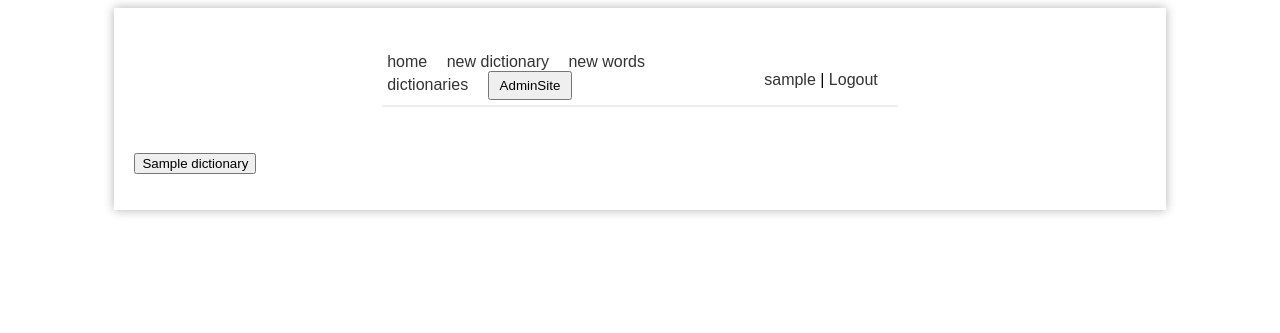
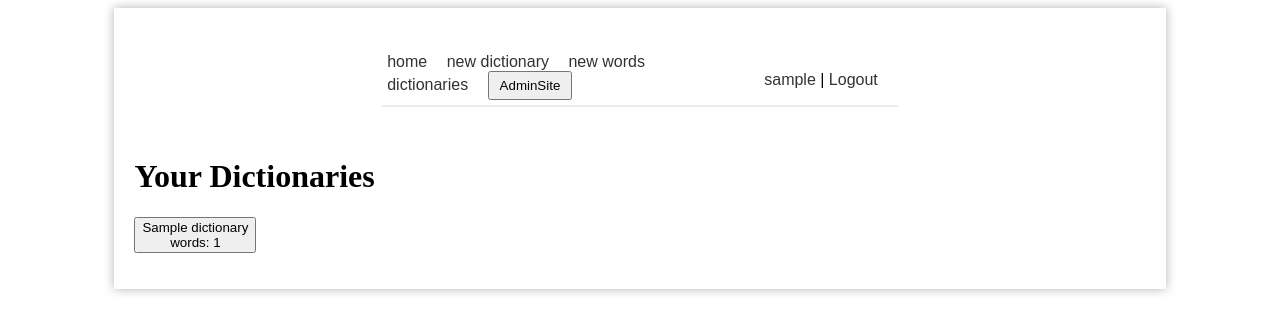
Before and after one commit to F-redy/assistant_in_learning_new_words, a Django app: page /words/show-dictionaries/ in a window 1280 px wide. Shown: the top 333 px of the page. Run offline with Django 4.2, Linux system fonts and the light colour scheme; a user stored in the database is signed in; tables that the repository leaves empty hold one stand-in row (values such as "Sample post").

Commit message:
add heder

```diff
--- a/templates/words/show_all_dictionaries_user.html
+++ b/templates/words/show_all_dictionaries_user.html
@@ -1,23 +1,32 @@
 {% extends 'base.html' %}
 
 {% block content %}
+
     {% if dictionary_list %}
-        {% for dictionary in dictionary_list %}
-            <p>
-                <a href="{{ dictionary.get_absolute_url }}">
-                    <button type="submit">{{ dictionary.title }}</button>
-                </a>
 
-            </p>
+        <h1> Your Dictionaries </h1>
 
-        {% endfor %}
+        <div>
+            {% for dictionary in dictionary_list %}
+
+                <p>
+                    <a href="{{ dictionary.get_absolute_url }}">
+                        <button type="submit">{{ dictionary.title }} <br> words: {{ dictionary.count_words }}</button>
+
+                    </a>
+                </p>
+
+            {% endfor %}
+        </div>
+
     {% else %}
-        <h1>you don't have dictionaries yet</h1>
+
+        <h1>You don't have dictionaries yet</h1>
+
         <a href="{% url 'words:add_dictionary' %}">
             <button type="button">Create Dictionary</button>
         </a>
 
     {% endif %}
 
-
 {% endblock %}
```
